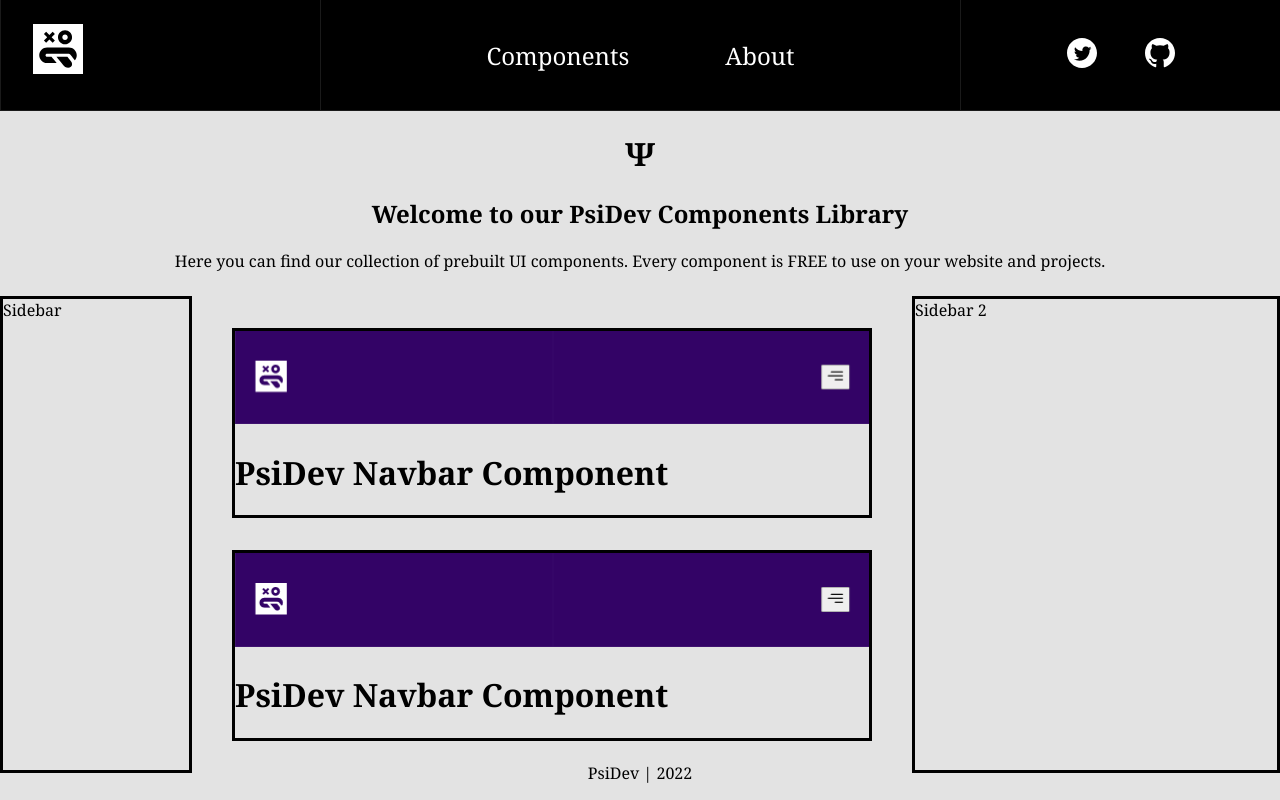
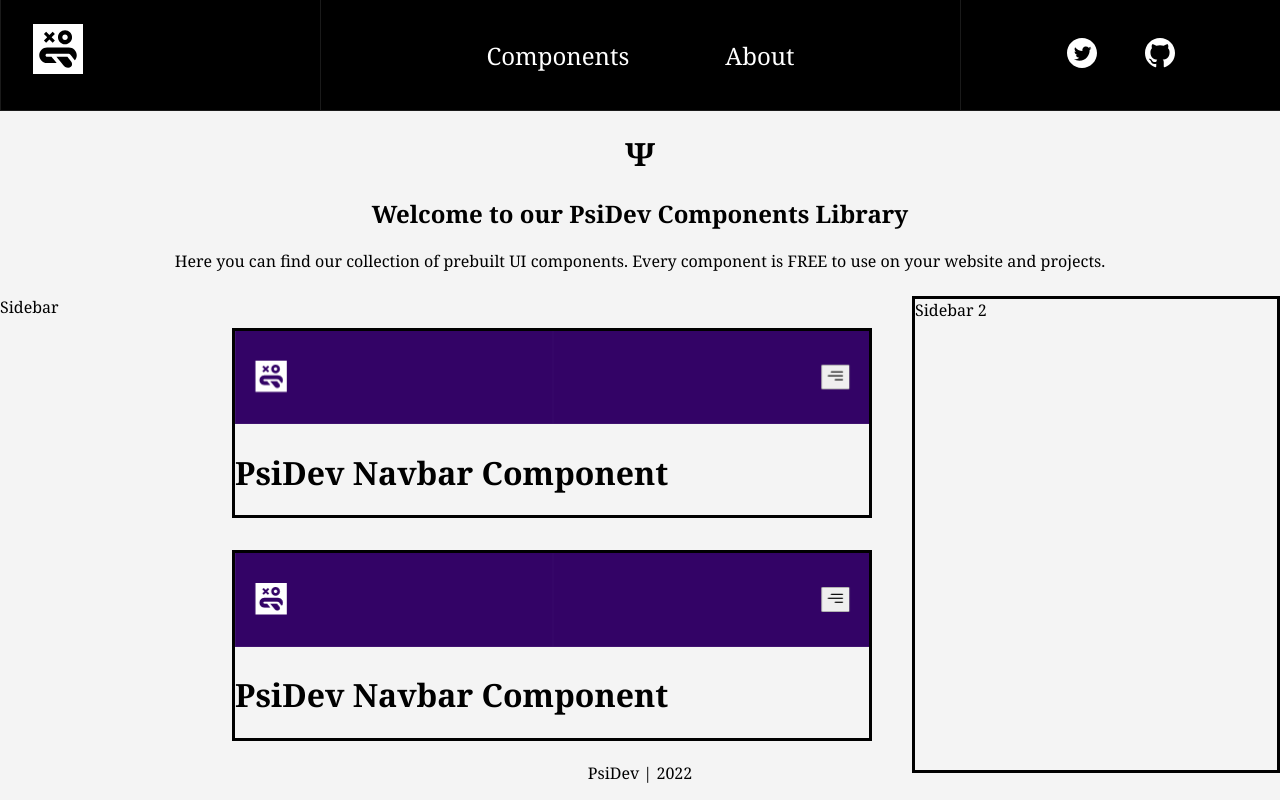
Before and after one commit to WalidMorocco/react-components-library-v1, a React (Create React App) app: page / in a window 1280 px wide. Built offline with nearby package versions, Linux system fonts and the light colour scheme.

Commit message:
new branch

```diff
--- a/src/components/Card/Card.jsx
+++ b/src/components/Card/Card.jsx
@@ -5,7 +5,7 @@ export const Card = () => {
     return (
         <div className='card'>
             <div className="image-container">
-                <img src={ContainerImage} className="component-image" />
+                <img src={ContainerImage} className="component-image" alt='component'/>
             </div>
             <div className='description-container'>
                 <h1>PsiDev Navbar Component</h1>
--- a/src/index.css
+++ b/src/index.css
@@ -1,5 +1,5 @@
 body {
-  background-color: rgb(227, 227, 227);
+  background-color: rgb(244, 244, 244);
   color: black;
   font-family: Georgia, 'Times New Roman', Times, serif;
 }
--- a/src/pages/Home/styles.css
+++ b/src/pages/Home/styles.css
@@ -10,16 +10,6 @@ body {
     "sidebar"
     "content"
     "sidebar2"
-}
-
-@media only screen and (min-width: 500px)  {
-    .wrapper {
-        grid-template-columns: auto 30%;
-        grid-template-areas:
-        "header   header"
-        "content  sidebar"
-        "sidebar2 sidebar2"
-    }
 }
 
 @media only screen and (min-width: 600px)   {
@@ -43,7 +33,7 @@ body {
 
 .sidebar {
     grid-area: sidebar;
-    border: solid;
+    /* border: solid; */
 }
 
 .sidebar2 {
```
